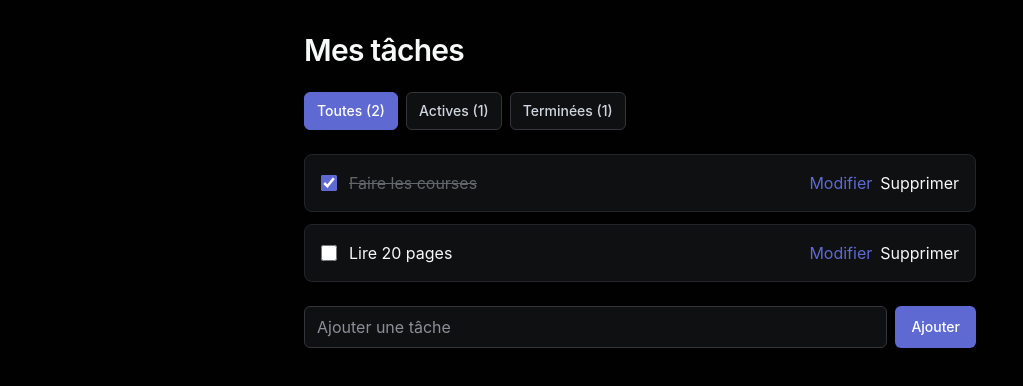
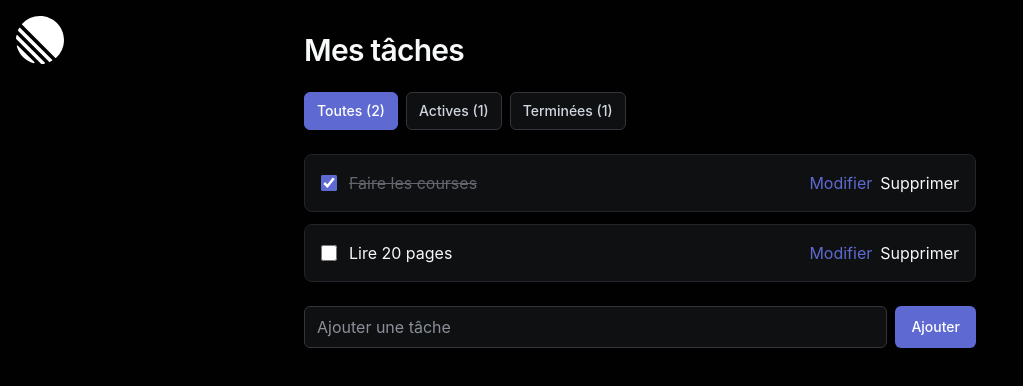
Before and after one commit to lylou-debiais/starter, a React (Vite) app: page / in a window 1280 px wide. Shown: the top 386 px of the page, without its empty margins (0-1023 px from the left). Built offline with nearby package versions, Linux system fonts and the light colour scheme.

Commit message:
tachevisuel

```diff
--- a/src/App.jsx
+++ b/src/App.jsx
@@ -4,7 +4,12 @@ import tache from './components/Tache';
 
 export default function App() {
   return (
-    <div>
+    <div className="relative">
+      <img
+        src="./src/assets/logo.svg.svg"
+        alt="Logo"
+        className="absolute left-4 top-4 h-12 w-12 brightness-0 invert"
+      />
       {tache()}
     </div>
   );
```
Also changed, not shown: src/assets/logo.svg.svg (added).
